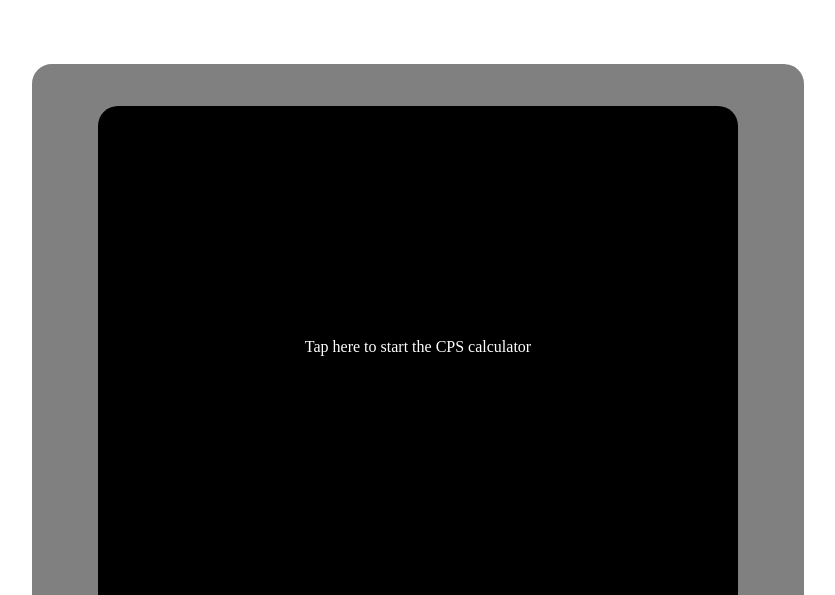
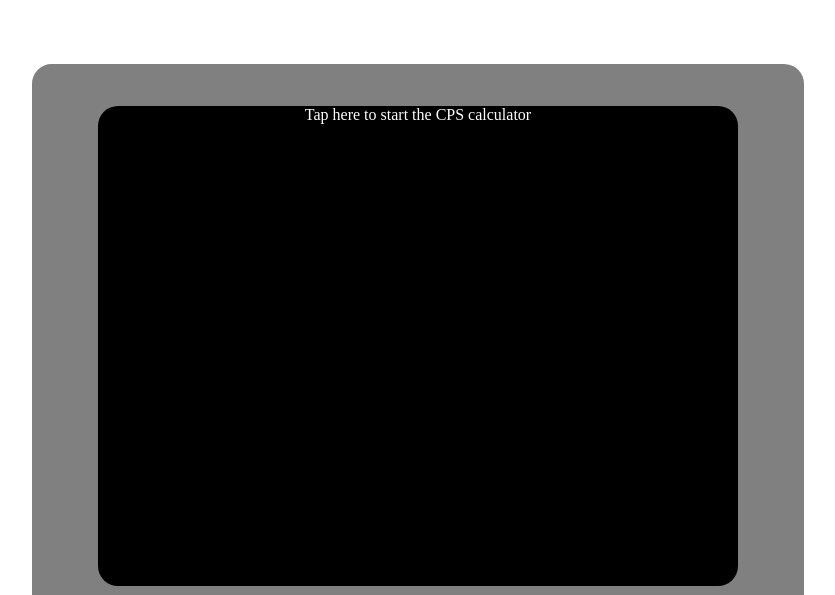
Before and after one commit to Koushor2004/CPS-calculator, a plain HTML site: page index.html in a window 1280 px wide. Shown: the top 595 px of the page, without its empty margins (224-1059 px from the left). Drawn offline with Linux system fonts and the light colour scheme.

Commit message:
Errors fixed

```diff
--- a/style.css
+++ b/style.css
@@ -24,7 +24,7 @@
     left: 5vw;
     top: 5vh;
     text-align: center;
-    padding-top: 29vh;
+
 }
 .box2{
     height: 15vh;
```
